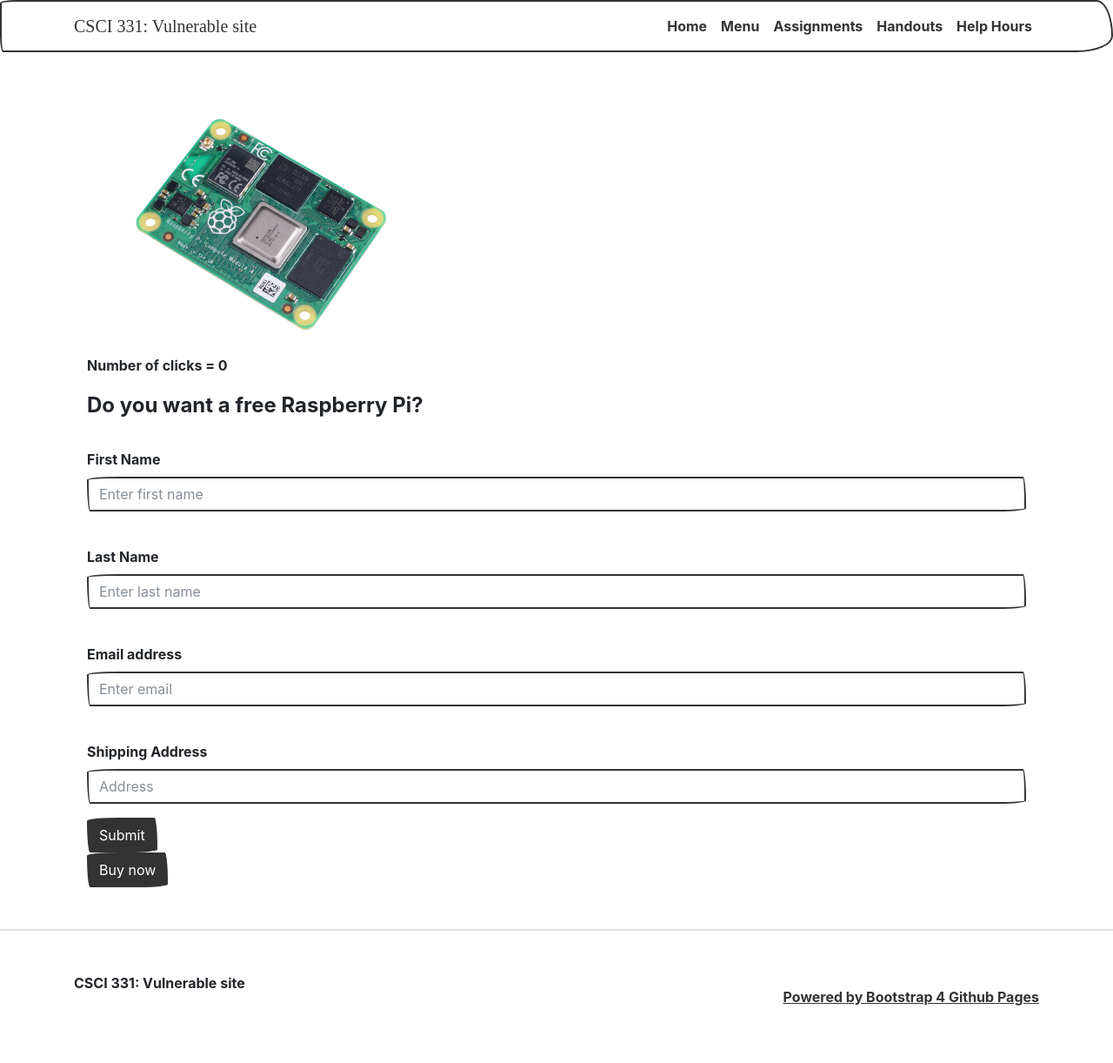
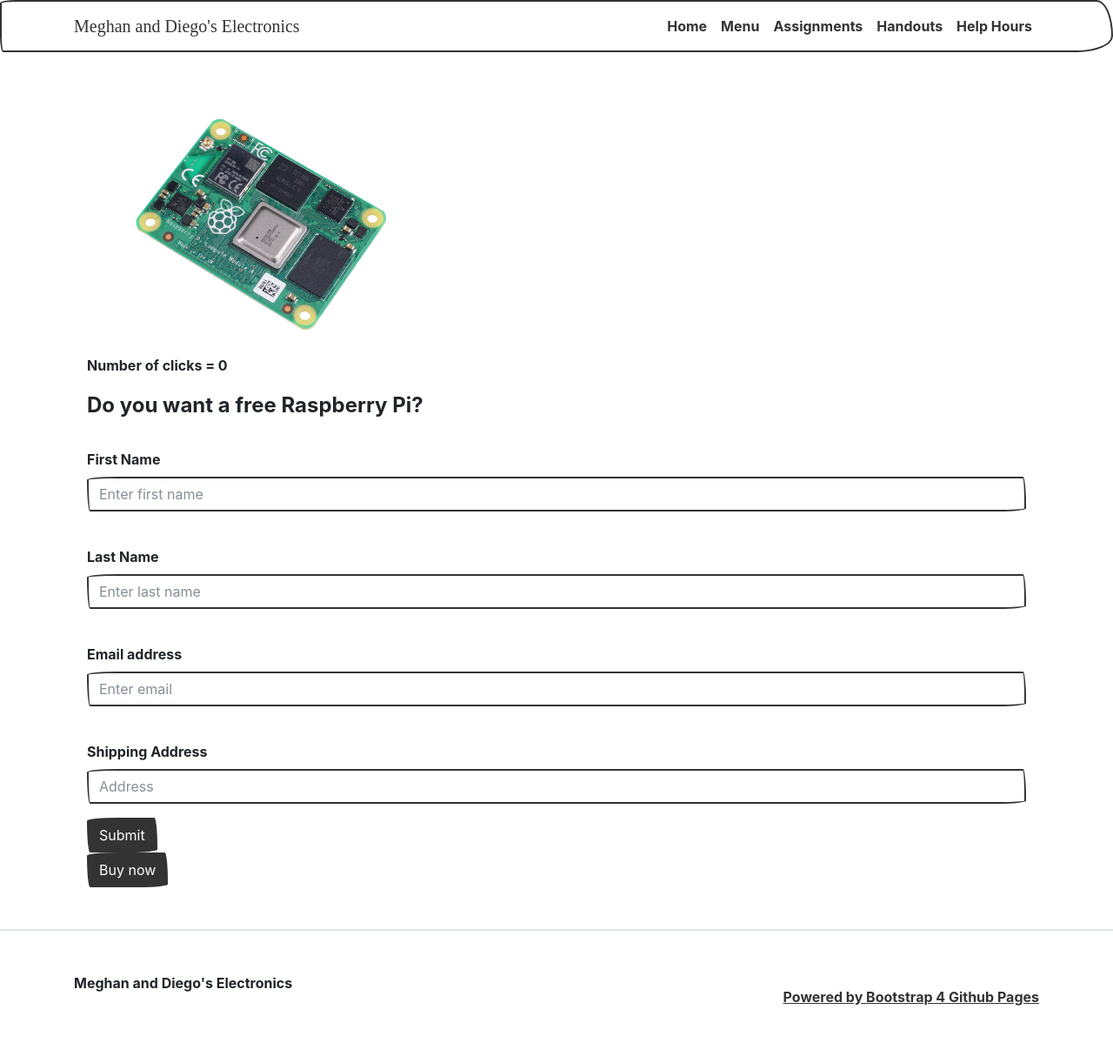
Before and after one commit to mhalloran21/cs331_final_project, a Jekyll site: the page built from index.md, in a window 1280 px wide. Shown: the whole page at 87% size. Built offline with Jekyll 4.4.1, drawn with Linux system fonts in a browser that asks for light colours; some web fonts are replaced.

Commit message:
Update _config.yml

```diff
--- a/_config.yml
+++ b/_config.yml
@@ -13,7 +13,7 @@
 # you will see them accessed via {{ site.title }}, {{ site.email }}, and so on.
 # You can create any custom variable you would like, and they will be accessible
 # in the templates via {{ site.myvariable }}.
-title: "CSCI 331: Vulnerable site"
+title: "Meghan and Diego's Electronics"
 
 repository: "mhalloran21/mhalloran21.github.io"
 
```
